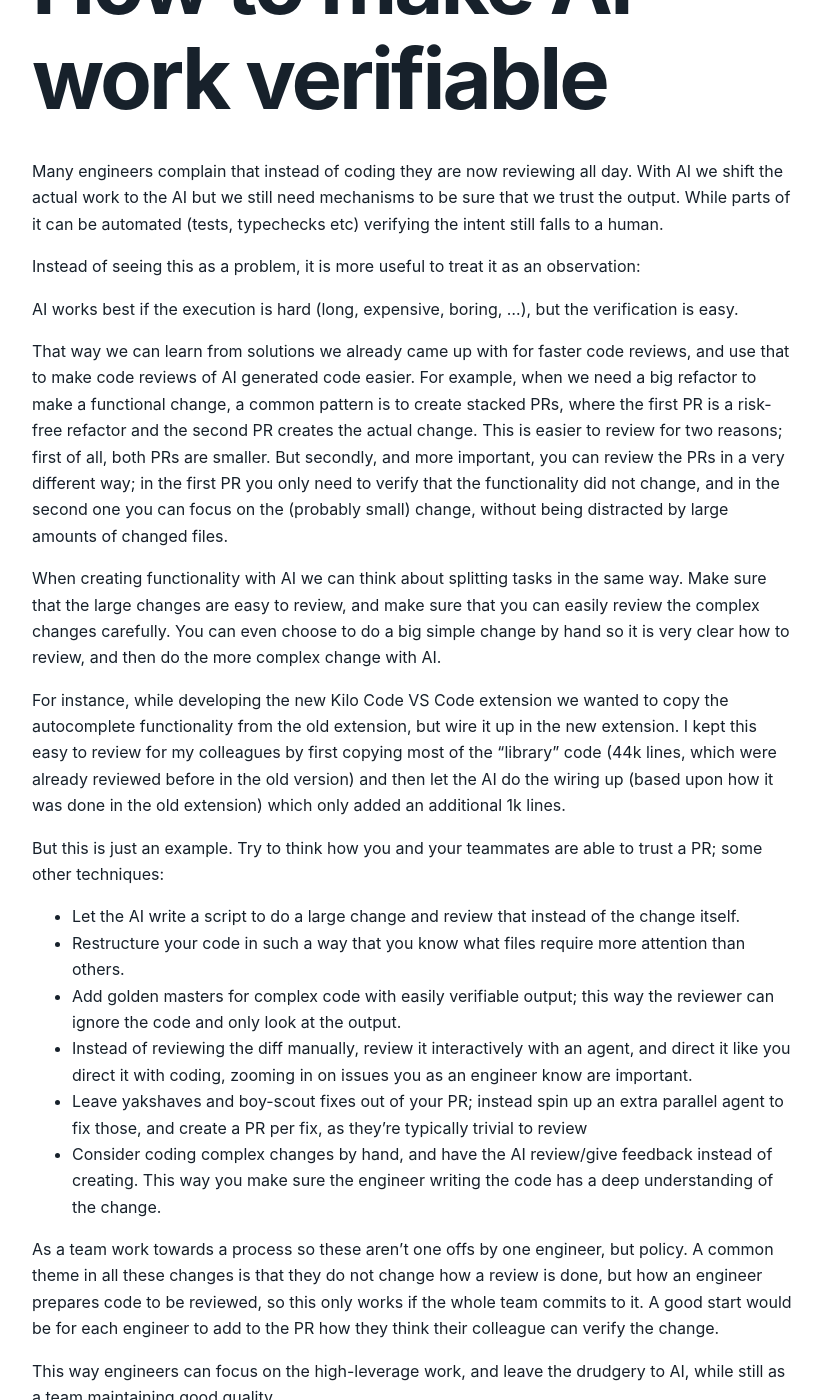
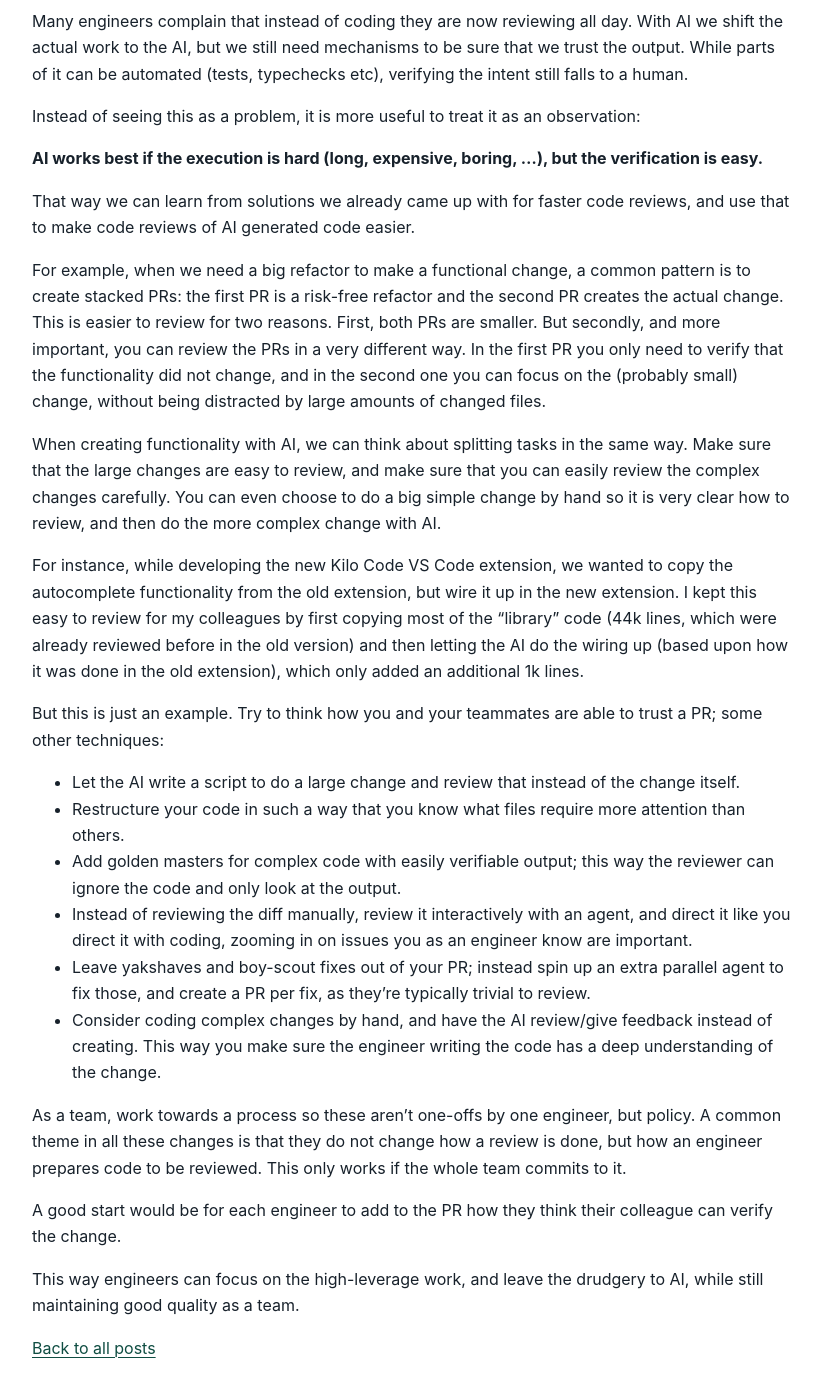
Before and after one commit to markijbema/ijbema_com, a Jekyll site: the page built from _posts/2026-10-06-ai-verifiable.md, in a window 1280 px wide and 1400 px high, scrolled down 472 px. Shown: the whole window, without its empty margins (228-1050 px from the left). Built offline with Jekyll 4.4.1, drawn with Linux system fonts in a browser that asks for light colours; some of the changed text lies outside the part shown.

Commit message:
improvements

```diff
--- a/_posts/2026-10-06-ai-verifiable.md
+++ b/_posts/2026-10-06-ai-verifiable.md
@@ -1,28 +1,34 @@
-# How to make AI work verifiable
+---
+layout: post
+title: "How to make AI work verifiable"
+description: "Strategies for reviewing AI-generated code by making execution complex but verification simple."
+---
 
 Many engineers complain that instead of coding they are now reviewing all day. With AI we shift the actual work to the
-AI but we still need mechanisms to be sure that we trust the output. While parts of it can be automated (tests,
-typechecks etc) verifying the intent still falls to a human.
+AI, but we still need mechanisms to be sure that we trust the output. While parts of it can be automated (tests,
+typechecks etc), verifying the intent still falls to a human.
 
 Instead of seeing this as a problem, it is more useful to treat it as an observation:
 
-AI works best if the execution is hard (long, expensive, boring, ...), but the verification is easy.
+**AI works best if the execution is hard (long, expensive, boring, ...), but the verification is easy.**
 
 That way we can learn from solutions we already came up with for faster code reviews, and use that to make code reviews
-of AI generated code easier. For example, when we need a big refactor to make a functional change, a common pattern is
-to create stacked PRs, where the first PR is a risk-free refactor and the second PR creates the actual change. This is
-easier to review for two reasons; first of all, both PRs are smaller. But secondly, and more important, you can review
-the PRs in a very different way; in the first PR you only need to verify that the functionality did not change, and in
-the second one you can focus on the (probably small) change, without being distracted by large amounts of changed files.
+of AI generated code easier.
 
-When creating functionality with AI we can think about splitting tasks in the same way. Make sure that the large changes
-are easy to review, and make sure that you can easily review the complex changes carefully. You can even choose to do a
-big simple change by hand so it is very clear how to review, and then do the more complex change with AI.
+For example, when we need a big refactor to make a functional change, a common pattern is to create stacked PRs: the
+first PR is a risk-free refactor and the second PR creates the actual change. This is easier to review for two reasons.
+First, both PRs are smaller. But secondly, and more important, you can review the PRs in a very different way. In the
+first PR you only need to verify that the functionality did not change, and in the second one you can focus on the
+(probably small) change, without being distracted by large amounts of changed files.
 
-For instance, while developing the new Kilo Code VS Code extension we wanted to copy the autocomplete functionality from
-the old extension, but wire it up in the new extension. I kept this easy to review for my colleagues by first copying
-most of the "library" code (44k lines, which were already reviewed before in the old version) and then let the AI do the
-wiring up (based upon how it was done in the old extension) which only added an additional 1k lines.
+When creating functionality with AI, we can think about splitting tasks in the same way. Make sure that the large
+changes are easy to review, and make sure that you can easily review the complex changes carefully. You can even choose
+to do a big simple change by hand so it is very clear how to review, and then do the more complex change with AI.
+
+For instance, while developing the new Kilo Code VS Code extension, we wanted to copy the autocomplete functionality
+from the old extension, but wire it up in the new extension. I kept this easy to review for my colleagues by first
+copying most of the "library" code (44k lines, which were already reviewed before in the old version) and then letting
+the AI do the wiring up (based upon how it was done in the old extension), which only added an additional 1k lines.
 
 But this is just an example. Try to think how you and your teammates are able to trust a PR; some other techniques:
 
@@ -33,14 +39,15 @@ But this is just an example. Try to think how you and your teammates are able to
 - Instead of reviewing the diff manually, review it interactively with an agent, and direct it like you direct it with
   coding, zooming in on issues you as an engineer know are important.
 - Leave yakshaves and boy-scout fixes out of your PR; instead spin up an extra parallel agent to fix those, and create a
-  PR per fix, as they're typically trivial to review
+  PR per fix, as they're typically trivial to review.
 - Consider coding complex changes by hand, and have the AI review/give feedback instead of creating. This way you make
   sure the engineer writing the code has a deep understanding of the change.
 
-As a team work towards a process so these aren't one offs by one engineer, but policy. A common theme in all these
-changes is that they do not change how a review is done, but how an engineer prepares code to be reviewed, so this only
-works if the whole team commits to it. A good start would be for each engineer to add to the PR how they think their
-colleague can verify the change.
+As a team, work towards a process so these aren't one-offs by one engineer, but policy. A common theme in all these
+changes is that they do not change how a review is done, but how an engineer prepares code to be reviewed. This only
+works if the whole team commits to it.
 
-This way engineers can focus on the high-leverage work, and leave the drudgery to AI, while still as a team maintaining
-good quality.
+A good start would be for each engineer to add to the PR how they think their colleague can verify the change.
+
+This way engineers can focus on the high-leverage work, and leave the drudgery to AI, while still maintaining good
+quality as a team.
```
